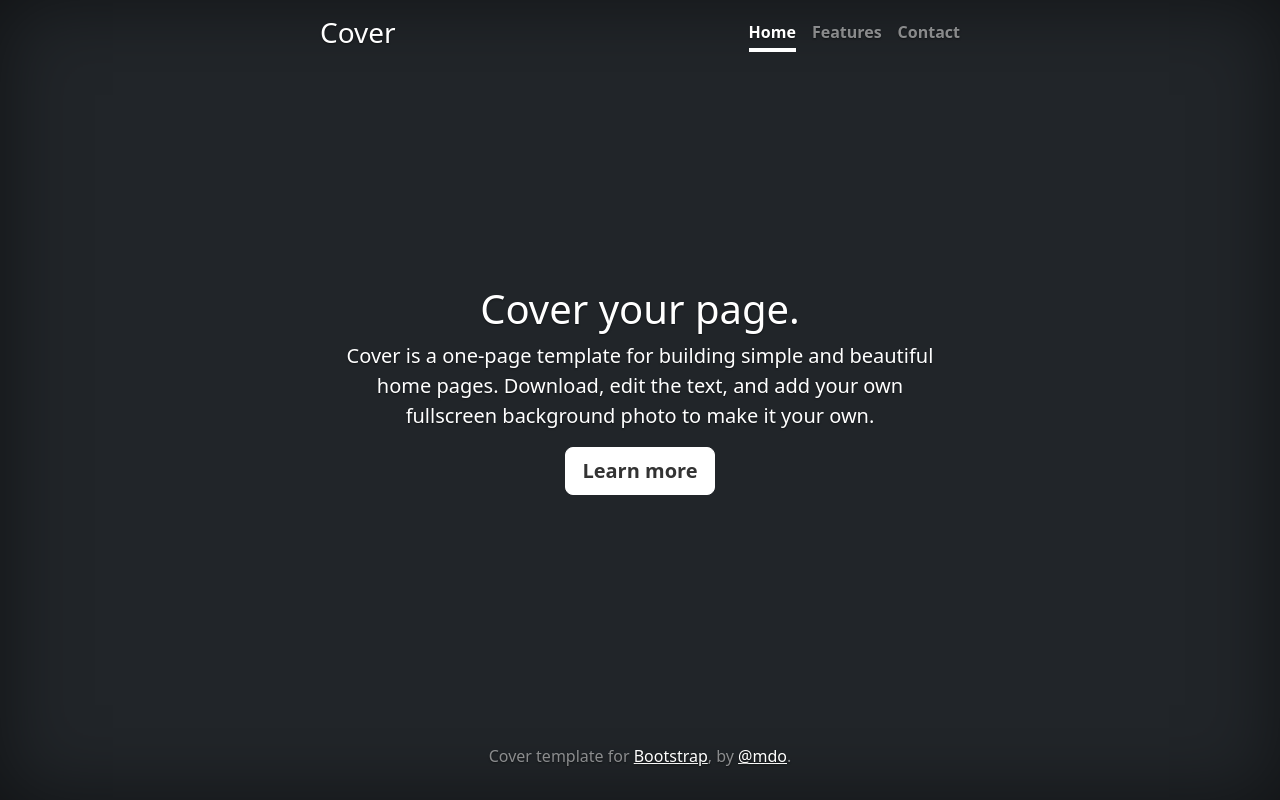
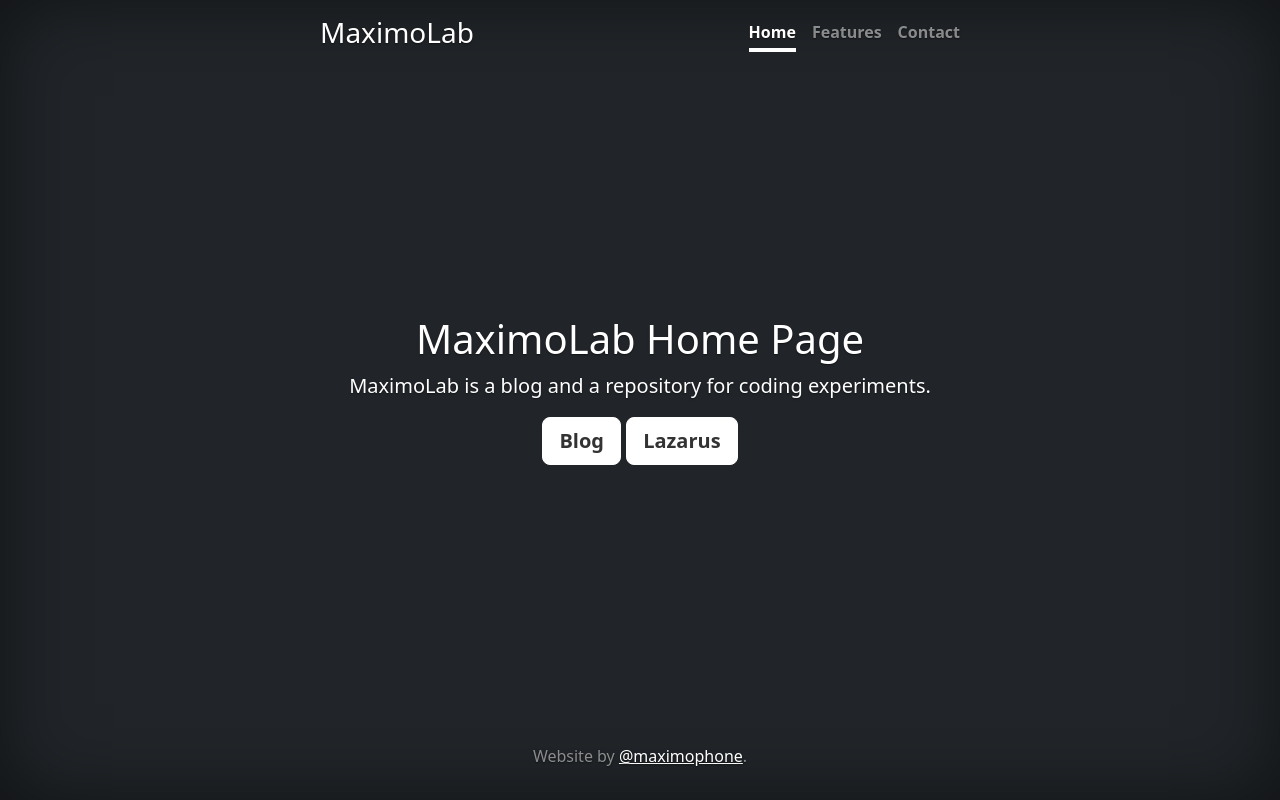
Before and after one commit to Maximophone/Maximophone.github.io, a plain HTML site: page index.html in a window 1280 px wide. Drawn offline with nearby package versions, Linux system fonts and the light colour scheme.

Commit message:
customized text

```diff
--- a/index.html
+++ b/index.html
@@ -4,7 +4,7 @@
     <meta charset="utf-8">
     <meta name="viewport" content="width=device-width, initial-scale=1">
     <meta name="author" content="Maxime Fournes">
-    <title>Home Page</title>
+    <title>MaximoLab Home Page</title>
     <link href="https://cdn.jsdelivr.net/npm/bootstrap@5.2.0-beta1/dist/css/bootstrap.min.css" rel="stylesheet" integrity="sha384-0evHe/X+R7YkIZDRvuzKMRqM+OrBnVFBL6DOitfPri4tjfHxaWutUpFmBp4vmVor" crossorigin="anonymous">
     <style>
         .bd-placeholder-img {
@@ -65,7 +65,7 @@
         <div class="cover-container d-flex w-100 h-100 p-3 mx-auto flex-column">
             <header class="mb-auto">
                 <div>
-                <h3 class="float-md-start mb-0">Cover</h3>
+                <h3 class="float-md-start mb-0">MaximoLab</h3>
                 <nav class="nav nav-masthead justify-content-center float-md-end">
                     <a class="nav-link fw-bold py-1 px-0 active" aria-current="page" href="#">Home</a>
                     <a class="nav-link fw-bold py-1 px-0" href="#">Features</a>
@@ -75,15 +75,16 @@
             </header>
 
             <main class="px-3">
-                <h1>Cover your page.</h1>
-                <p class="lead">Cover is a one-page template for building simple and beautiful home pages. Download, edit the text, and add your own fullscreen background photo to make it your own.</p>
+                <h1>MaximoLab Home Page</h1>
+                <p class="lead">MaximoLab is a blog and a repository for coding experiments.</p>
                 <p class="lead">
-                <a href="#" class="btn btn-lg btn-secondary fw-bold border-white bg-white">Learn more</a>
+                <a href="#" class="btn btn-lg btn-secondary fw-bold border-white bg-white">Blog</a>
+                <a href="/lazarus" class="btn btn-lg btn-secondary fw-bold border-white bg-white">Lazarus</a>
                 </p>
             </main>
 
             <footer class="mt-auto text-white-50">
-                <p>Cover template for <a href="https://getbootstrap.com/" class="text-white">Bootstrap</a>, by <a href="https://twitter.com/mdo" class="text-white">@mdo</a>.</p>
+                <p>Website by <a href="https://github.com/Maximophone" class="text-white">@maximophone</a>.</p>
             </footer>
         </div>
 
```
